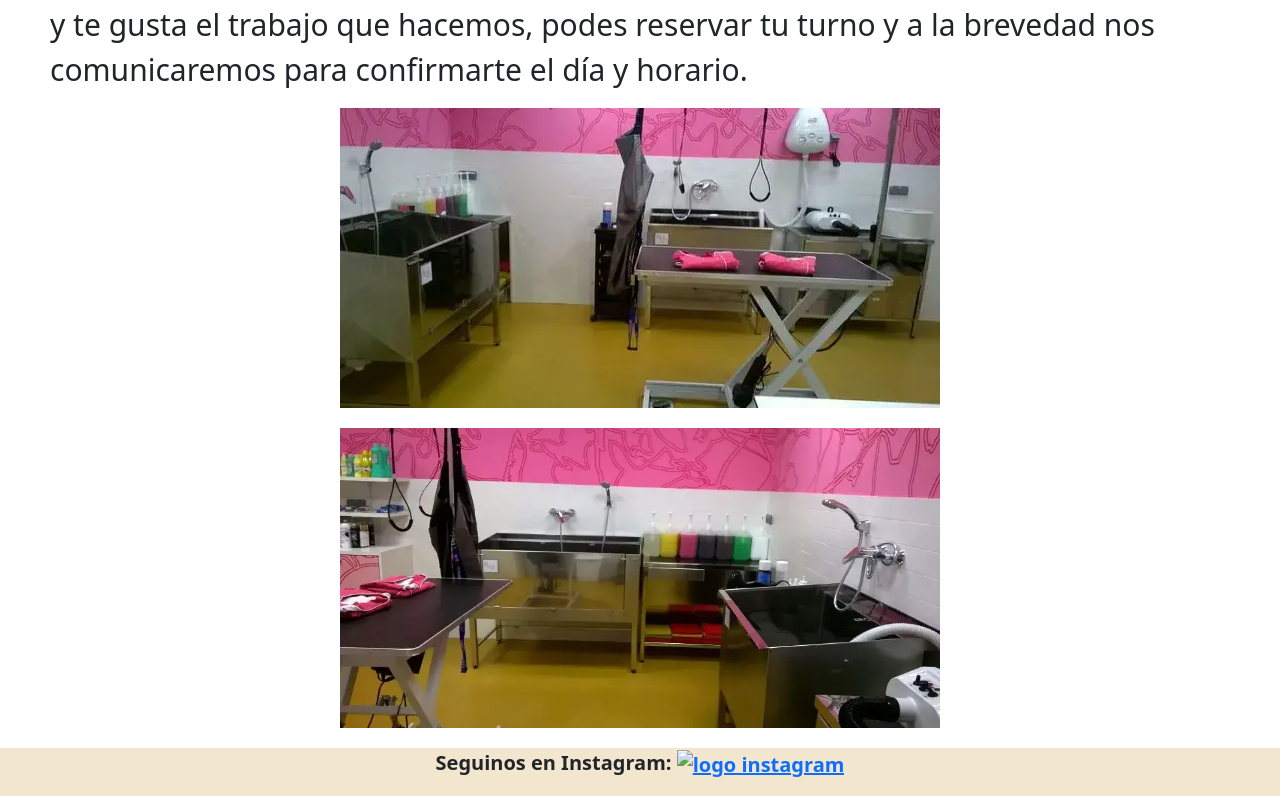
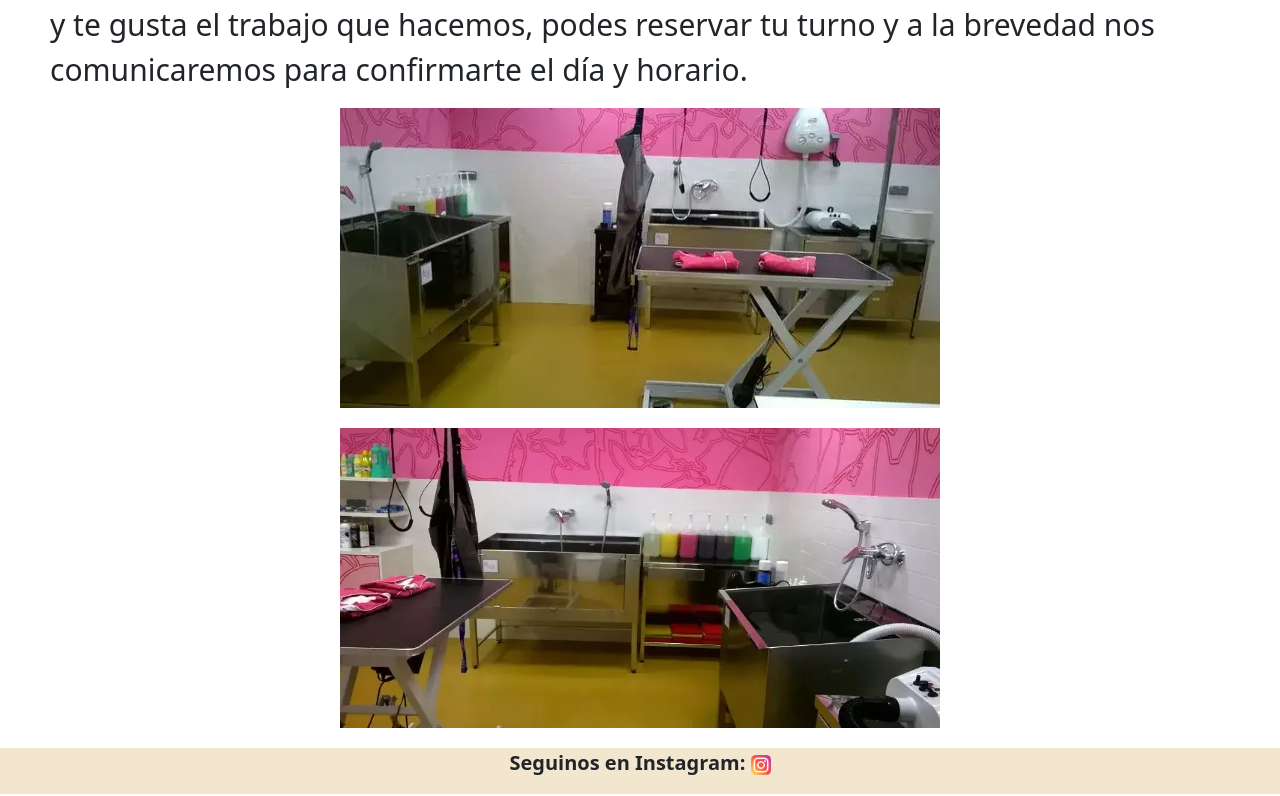
Before and after one commit to LuisDev6/Proyecto-Final-Coderhouse, a website: page pages/nosotros.html in a window 1280 px wide. Shown: the part 665-1461 px from the top of the page. Drawn offline with nearby package versions, Linux system fonts and the light colour scheme; the site is published under a folder, as on GitHub Pages, so addresses that start at the root find nothing.

Commit message:
Proyecto Final

```diff
--- a/pages/nosotros.html
+++ b/pages/nosotros.html
@@ -81,7 +81,7 @@
     <!-- FOOTER -->
     <footer class="footer">
         <p class="pfooter">Seguinos en Instagram: <a href="https://www.instagram.com/pelupiubello/" target="_blank">
-                <img src="/images/instagram.webp" alt="logo instagram" height="20" width="20"></a></p>
+                <img src="../images/instagram.webp" alt="logo instagram" height="20" width="20"></a></p>
     </footer>
 
     <!-- SCRIPT DE BOOTSTRAP -->
```
